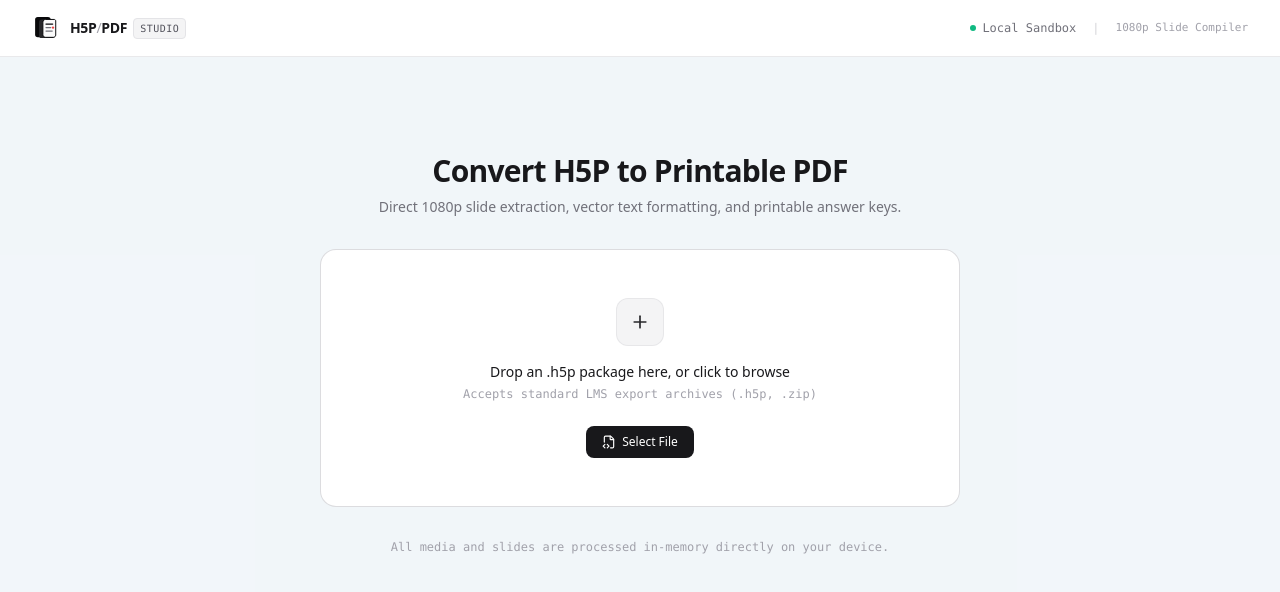
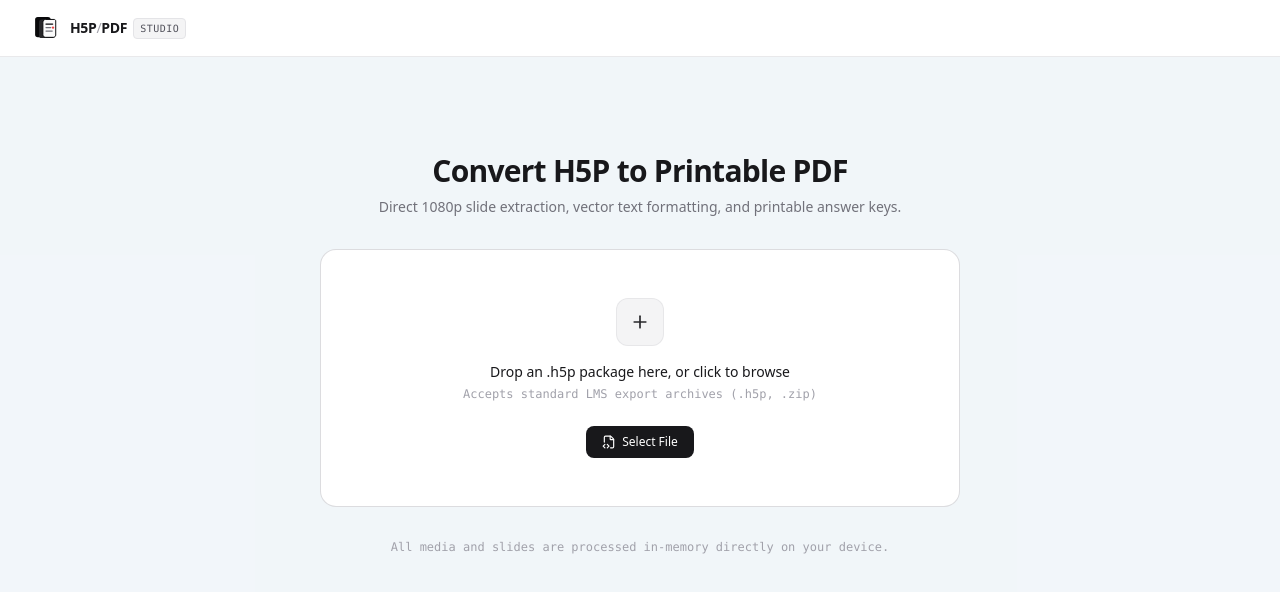
Before and after one commit to Soyaaaa081305/H5p-Auto-SS, a React (Vite) app: page / in a window 1280 px wide. Shown: the top 592 px of the page. Built offline with nearby package versions, Linux system fonts and the light colour scheme.

Commit message:
fix: clean header status badge and remove slide dimension labels

```diff
--- a/src/components/Header.tsx
+++ b/src/components/Header.tsx
@@ -7,14 +7,7 @@ export const Header: React.FC = () => {
       <div className="max-w-7xl mx-auto px-4 sm:px-6 lg:px-8 h-14 flex items-center justify-between">
         <Logo size={28} />
 
-        <div className="flex items-center gap-4 text-xs font-mono text-zinc-500">
-          <span className="hidden sm:inline-flex items-center gap-1.5">
-            <span className="w-1.5 h-1.5 rounded-full bg-emerald-500 animate-pulse" />
-            Local Sandbox
-          </span>
-          <span className="hidden sm:inline text-zinc-300">|</span>
-          <span className="text-[11px] text-zinc-400">1080p Slide Compiler</span>
-        </div>
+
       </div>
     </header>
   );
--- a/src/components/renderers/CoursePresentationRenderer.tsx
+++ b/src/components/renderers/CoursePresentationRenderer.tsx
@@ -57,7 +57,6 @@ export const CoursePresentationRenderer: React.FC<CoursePresentationRendererProp
               {/* Screen Topbar (Hidden in Print) */}
               <div className="px-5 py-2.5 bg-zinc-50 border-b border-zinc-200 flex items-center justify-between text-xs font-mono text-zinc-500 print:hidden">
                 <span className="font-medium text-zinc-800">Slide {slideIdx + 1} / {slides.length}</span>
-                {bgImgPath && <span className="text-zinc-400 text-[11px]">1920 × 1080 (16:9)</span>}
               </div>
 
               {/* Slide Canvas */}
```
